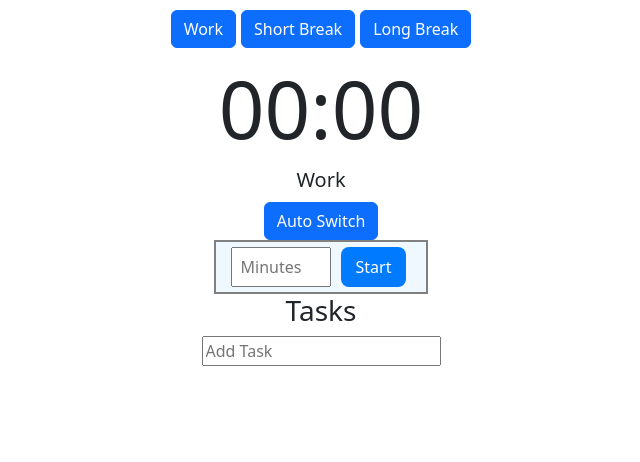
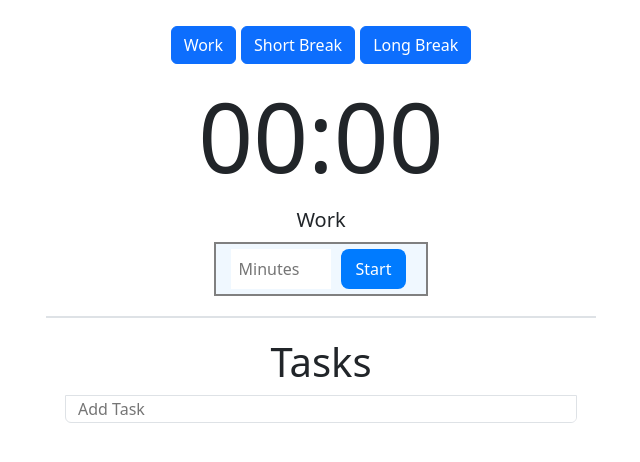
Before and after one commit to noah004/25-5-clock, a React (Vite) app: page / in a window 1280 px wide. Shown: the top 462 px of the page, without its empty margins (319-959 px from the left). Built offline with nearby package versions, Linux system fonts and the light colour scheme.

Commit message:
Added current task and alarm sound

```diff
--- a/public/components/Tasks.jsx
+++ b/public/components/Tasks.jsx
@@ -1,7 +1,7 @@
 import "../styles/Tasks.css";
 import { useState } from "react";
 
-export default function Tasks() {
+export default function Tasks({ currentTask, setCurrentTask }) {
   const [inputTask, setInputTask] = useState("");
   const [taskList, setTaskList] = useState([]);
 
@@ -13,13 +13,22 @@ export default function Tasks() {
     }
   };
 
-  const toggleComplete = (index) => {
+  const toggleComplete = (event, index) => {
     const updatedTaskList = [...taskList];
     updatedTaskList[index].isComplete = !updatedTaskList[index].isComplete;
     setTaskList(updatedTaskList);
+    if (currentTask === taskList[index] && taskList[index].isComplete)
+      toggleCurrentTask(taskList[index]);
+    event.stopPropagation();
+  };
+
+  const toggleCurrentTask = (task) => {
+    if (!task.isComplete) setCurrentTask(currentTask === task ? {} : task);
+    else setCurrentTask({});
   };
 
   const deleteTask = (index) => {
+    if (taskList[index] === currentTask) toggleCurrentTask(taskList[index]);
     const updatedTaskList = [...taskList];
     updatedTaskList.splice(index, 1);
     setTaskList(updatedTaskList);
@@ -48,21 +57,27 @@ export default function Tasks() {
 
   return (
     <div className="to-do">
-      <h3 className="tasks-title">Tasks</h3>
+      <h1 className="tasks-title">Tasks</h1>
       <ul className="list-group">
-        <div className="grid-container text-center">
+        <div className="grid-container text-center ">
           {taskList.map((task, index) => (
             <>
-              <div className="g-col-4">
-                <img
+              <div
                 onClick={() => deleteTask(index)}
-                  src="../images/delete.svg"
-                />
+                className="left-col g-col-4"
+              >
+                <img src="../images/delete.svg" />
               </div>
               <div className="g-col-6">
                 <li
                   key={index}
                   className="list-group-item d-flex justify-content-between align-items-center"
+                  style={
+                    currentTask === task
+                      ? { backgroundColor: "rgba(224, 235, 242, 0.623)" }
+                      : null
+                  }
+                  onClick={() => toggleCurrentTask(task)}
                   draggable
                   onDragStart={(e) => handleDragStart(e, index)}
                   onDragOver={handleDragOver}
@@ -71,7 +86,7 @@ export default function Tasks() {
                   {task.isComplete ? <s>{task.name}</s> : task.name}
                   <span className="badge">
                     <img
-                      onClick={() => toggleComplete(index)}
+                      onClick={(event) => toggleComplete(event, index)}
                       className={
                         task.isComplete
                           ? "float-end task-complete"
@@ -90,8 +105,7 @@ export default function Tasks() {
             </>
           ))}
         </div>
-      </ul>
-      <li className="list-group-item">
+        <li className="list-group-item d-flex align-items-center input">
           <input
             type="text"
             placeholder="Add Task"
@@ -100,6 +114,7 @@ export default function Tasks() {
             onKeyDown={keyDownHandler}
           />
         </li>
+      </ul>
     </div>
   );
 }
--- a/public/components/Timer.jsx
+++ b/public/components/Timer.jsx
@@ -1,7 +1,8 @@
 import { useState, useEffect } from "react";
 import "../styles/Timer.css";
+import alarmSound from "../sounds/retro-alarm.wav";
 
-const Timer = () => {
+const Timer = ({ currentTask }) => {
   const [time, setTime] = useState(0);
   const [isActive, setIsActive] = useState(false);
   const [inputTime, setInputTime] = useState({
@@ -23,11 +24,18 @@ const Timer = () => {
       interval = setInterval(() => {
         setTime((prevTime) => prevTime - 1);
       }, 1000);
-    } else if (time === 0) {
+    } else if (isActive && time === 0) {
       setIsActive(false);
+      const audio = new Audio(alarmSound);
+      audio.play();
+      setTimeout(() => {
+        audio.pause();
+      }, 3000);
     }
 
-    return () => clearInterval(interval);
+    return () => {
+      clearInterval(interval);
+    };
   }, [isActive, time, inputTime, flow, isPaused]);
 
   const renderFlow = (flow) => {
@@ -95,8 +103,12 @@ const Timer = () => {
         </button>
       </div>
       <div className="timer-display">{formatTime(time)}</div>
-      <h5 className="current-flow">{renderFlow(flow)}</h5>
-      <button className="btn btn-primary toggle-flow">Auto Switch</button>
+      <h5 className="current-flow">
+        {renderFlow(flow)}
+        {currentTask.name && flow == "work" ? "ing on: " : ""}
+        {currentTask.name && flow == "work" ? <br /> : ""}
+        {currentTask.name && flow == "work" ? currentTask.name : ""}
+      </h5>
       <div className="timer-controls">
         {!isActive && !isPaused ? (
           <>
--- a/public/styles/Tasks.css
+++ b/public/styles/Tasks.css
@@ -1,10 +1,10 @@
 .to-do {
   display: grid;
-  justify-self: center;
-  align-self: center;
   justify-content: center;
+  justify-items: center;
   align-items: center;
-  max-width: 100%;
+  max-height: 60vh;
+  overflow: scroll;
 }
 
 .tasks-title {
@@ -31,14 +31,57 @@ img:hover.task-incomplete {
   background-color: greenyellow;
 }
 
-img:hover.task-complete {
-  background-color: rgba(255, 0, 0, 0.553);
-}
-
 .grid-container {
+  font-size: larger;
+  min-width: 40vw;
+  max-width: 60ch;
   display: grid;
   grid-template-columns: 20px auto;
   align-items: center;
   justify-self: center;
+}
+
+.list-group-item {
+  padding: 0;
+  padding-left: 10px;
+  overflow-wrap: break-word;
+  word-wrap: break-word;
+  word-break: break-word;
+  min-height: 3ch;
+  margin-top: 1px;
+  margin-bottom: 1px;
+  max-height: 10ch;
+  overflow: scroll;
+}
+
+input {
+  width: 100%;
+  border: none;
+  overflow-wrap: break-word !important;
+  word-wrap: break-word !important;
+  word-break: break-word !important;
+}
+
+input[type="text"]:focus {
+  outline: none;
+}
+
+.delete-task {
+  background-color: chocolate;
+}
+
+.left-col {
   background-color: aliceblue;
+  height: calc(100% - 2px);
+  margin-top: 1px;
+  margin-bottom: 1px;
+  cursor: pointer;
 }
+
+.left-col:hover {
+  background-color: rgba(224, 235, 242, 0.623);
+}
+
+.input {
+  margin-bottom: 20px;
+}
--- a/public/styles/Timer.css
+++ b/public/styles/Timer.css
@@ -4,10 +4,11 @@
   align-items: center;
   justify-content: center;
   width: 100%;
+  margin-top: 2%;
 }
 
 .timer-display {
-  font-size: 5rem;
+  font-size: 6rem;
   margin-bottom: 0px;
 }
 
@@ -49,7 +50,6 @@
   display: grid;
   grid-template-columns: auto auto auto;
   column-gap: 5px;
-  margin-top: 10px;
 }
 
 .current-flow {
@@ -57,6 +57,12 @@
   text-align: center;
   margin-top: 0;
   margin-bottom: 10px;
+  overflow-wrap: break-word !important;
+  word-wrap: break-word !important;
+  word-break: break-word !important;
+  max-width: 50ch;
+  max-height: 5.9ch;
+  overflow: scroll;
 }
 
 .toggle-flow {
--- a/src/App.jsx
+++ b/src/App.jsx
@@ -2,12 +2,19 @@ import "bootstrap/dist/css/bootstrap.css";
 import "bootstrap/dist/js/bootstrap.js";
 import Timer from "../public/components/Timer";
 import Tasks from "../public/components/Tasks";
+import { useState } from "react";
 
 const App = () => {
+  const [currentTask, setCurrentTask] = useState({});
+
   return (
     <>
-      <Timer />
-      <Tasks />
+      <Timer currentTask={currentTask} />
+      <hr
+        className="border center-text opacity-100"
+        style={{ maxWidth: "60ch", margin: "20px auto 20px auto" }}
+      />
+      <Tasks currentTask={currentTask} setCurrentTask={setCurrentTask} />
     </>
   );
 };
```
Also changed, not shown: 1 other file (tests, documents, lock files or other folders). Lines whose indentation alone changed are shown as unchanged.
